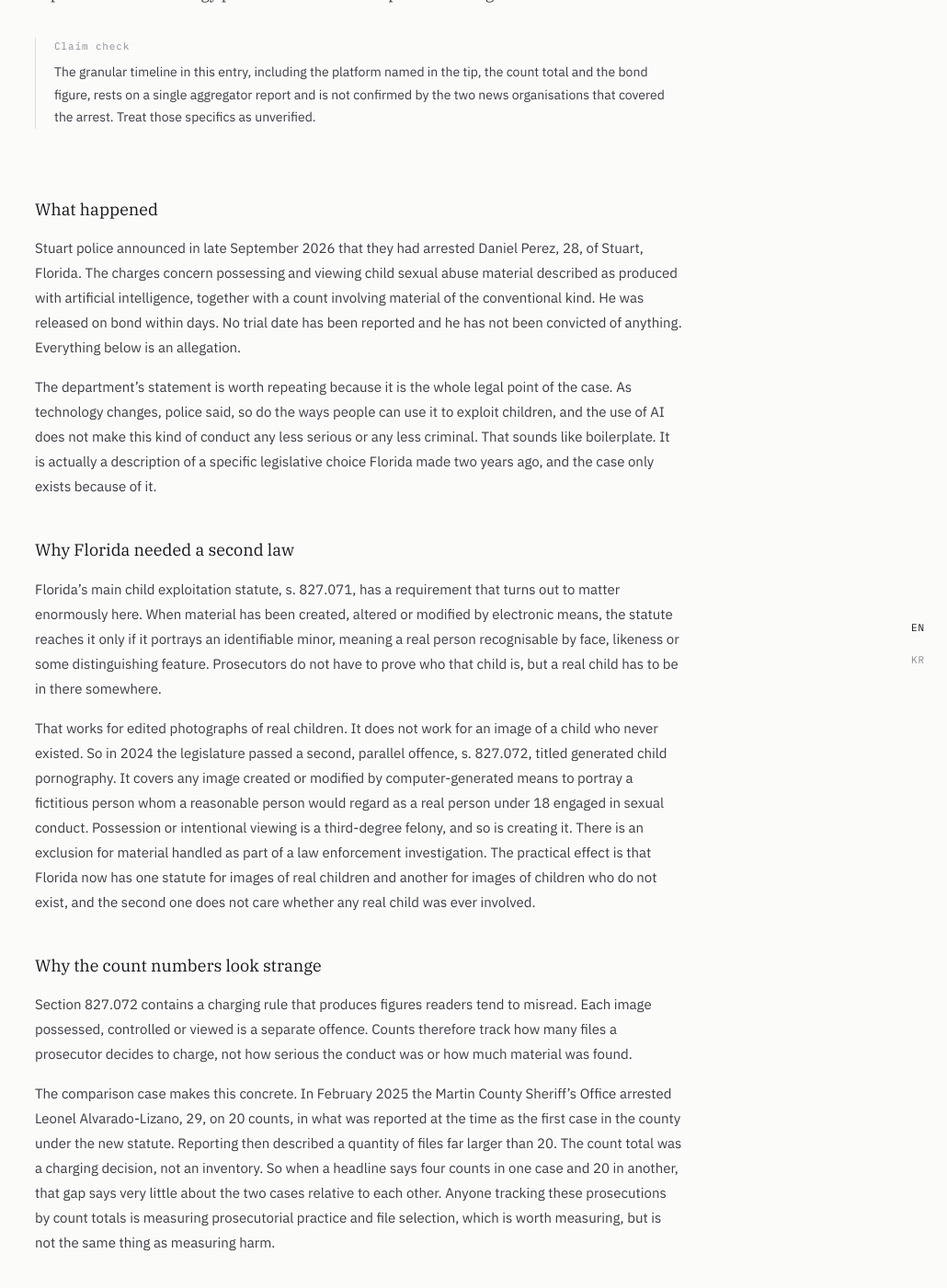
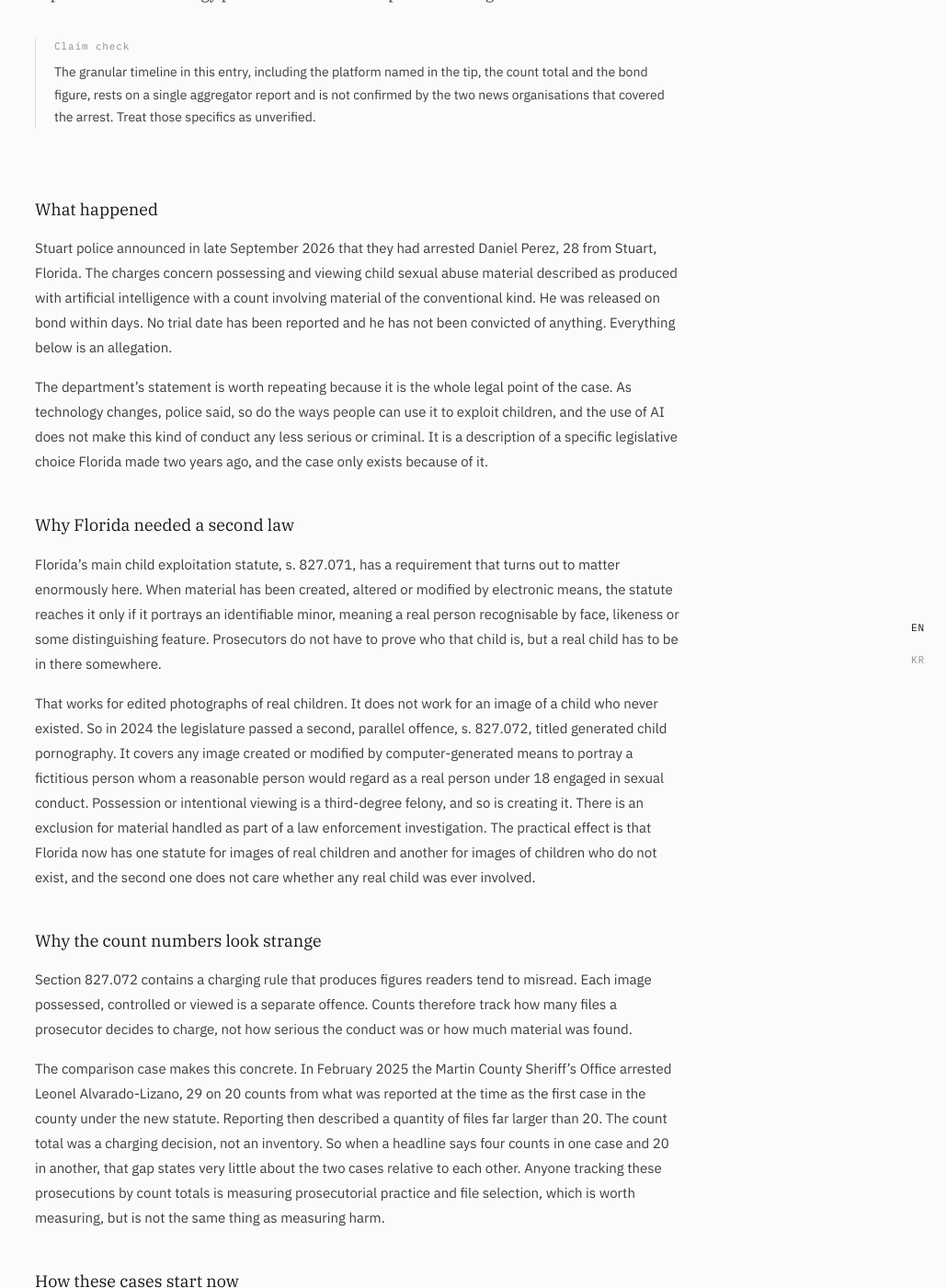
Before and after one commit to maestro-hong/maestro-hong.github.io, a Jekyll site: the page built from _entries/stuart-generated-charge.md, in a window 1280 px wide and 1400 px high, scrolled down 541 px. Shown: the whole window at 92% size, without its empty margins (250-1280 px from the left). Built offline with Jekyll 4.4.1, drawn with Linux system fonts in a browser that asks for light colours; some of the changed text lies outside the part shown.

Commit message:
Update info

```diff
--- a/_entries/stuart-generated-charge.md
+++ b/_entries/stuart-generated-charge.md
@@ -66,9 +66,9 @@ sources:
 
 ## What happened
 
-Stuart police announced in late September 2026 that they had arrested Daniel Perez, 28, of Stuart, Florida. The charges concern possessing and viewing child sexual abuse material described as produced with artificial intelligence, together with a count involving material of the conventional kind. He was released on bond within days. No trial date has been reported and he has not been convicted of anything. Everything below is an allegation.
+Stuart police announced in late September 2026 that they had arrested Daniel Perez, 28 from Stuart, Florida. The charges concern possessing and viewing child sexual abuse material described as produced with artificial intelligence with a count involving material of the conventional kind. He was released on bond within days. No trial date has been reported and he has not been convicted of anything. Everything below is an allegation.
 
-The department's statement is worth repeating because it is the whole legal point of the case. As technology changes, police said, so do the ways people can use it to exploit children, and the use of AI does not make this kind of conduct any less serious or any less criminal. That sounds like boilerplate. It is actually a description of a specific legislative choice Florida made two years ago, and the case only exists because of it.
+The department's statement is worth repeating because it is the whole legal point of the case. As technology changes, police said, so do the ways people can use it to exploit children, and the use of AI does not make this kind of conduct any less serious or criminal. It is a description of a specific legislative choice Florida made two years ago, and the case only exists because of it.
 
 ## Why Florida needed a second law
 
@@ -80,7 +80,7 @@ That works for edited photographs of real children. It does not work for an imag
 
 Section 827.072 contains a charging rule that produces figures readers tend to misread. Each image possessed, controlled or viewed is a separate offence. Counts therefore track how many files a prosecutor decides to charge, not how serious the conduct was or how much material was found.
 
-The comparison case makes this concrete. In February 2025 the Martin County Sheriff's Office arrested Leonel Alvarado-Lizano, 29, on 20 counts, in what was reported at the time as the first case in the county under the new statute. Reporting then described a quantity of files far larger than 20. The count total was a charging decision, not an inventory. So when a headline says four counts in one case and 20 in another, that gap says very little about the two cases relative to each other. Anyone tracking these prosecutions by count totals is measuring prosecutorial practice and file selection, which is worth measuring, but is not the same thing as measuring harm.
+The comparison case makes this concrete. In February 2025 the Martin County Sheriff's Office arrested Leonel Alvarado-Lizano, 29 on 20 counts from what was reported at the time as the first case in the county under the new statute. Reporting then described a quantity of files far larger than 20. The count total was a charging decision, not an inventory. So when a headline says four counts in one case and 20 in another, that gap states very little about the two cases relative to each other. Anyone tracking these prosecutions by count totals is measuring prosecutorial practice and file selection, which is worth measuring, but is not the same thing as measuring harm.
 
 ## How these cases start now
 
--- a/index.html
+++ b/index.html
@@ -5,8 +5,8 @@ description: A record of criminal cases in which artificial intelligence played
 ---
 
 <div class="wrap lede">
-  <p class="lede__main">A record of criminal cases in which artificial intelligence played a material role, and what happened to each one afterwards.</p>
-  <p class="lede__sub">Each entry states what it rests on. Figures that cannot be traced to a stated population and method are marked unverified.</p>
+  <p class="lede__main">Understanding AI Exploitation & Misuse</p>
+  <p class="lede__sub">Open Source analysis on the interrelationship of AI and criminal behavior</p>
 </div>
 
 {% include controls.html %}
```
Also changed, not shown: other parts of _entries/stuart-generated-charge.md (+1 -1 lines).
